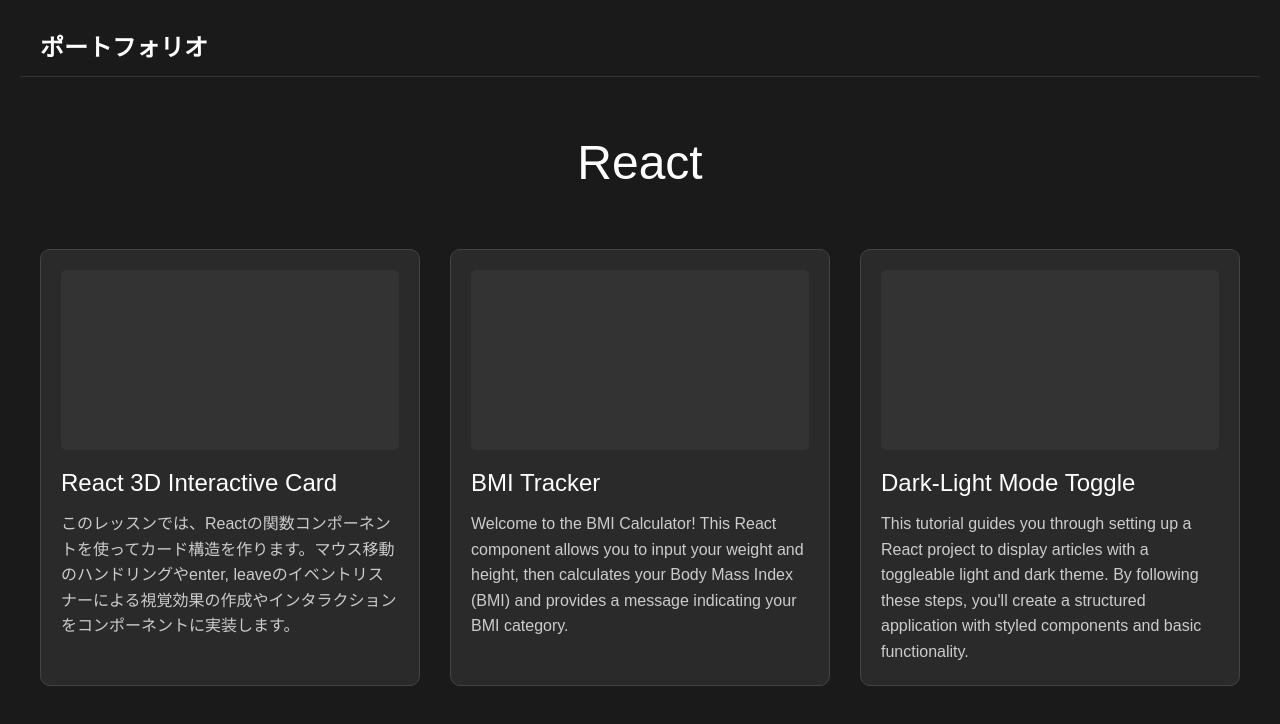
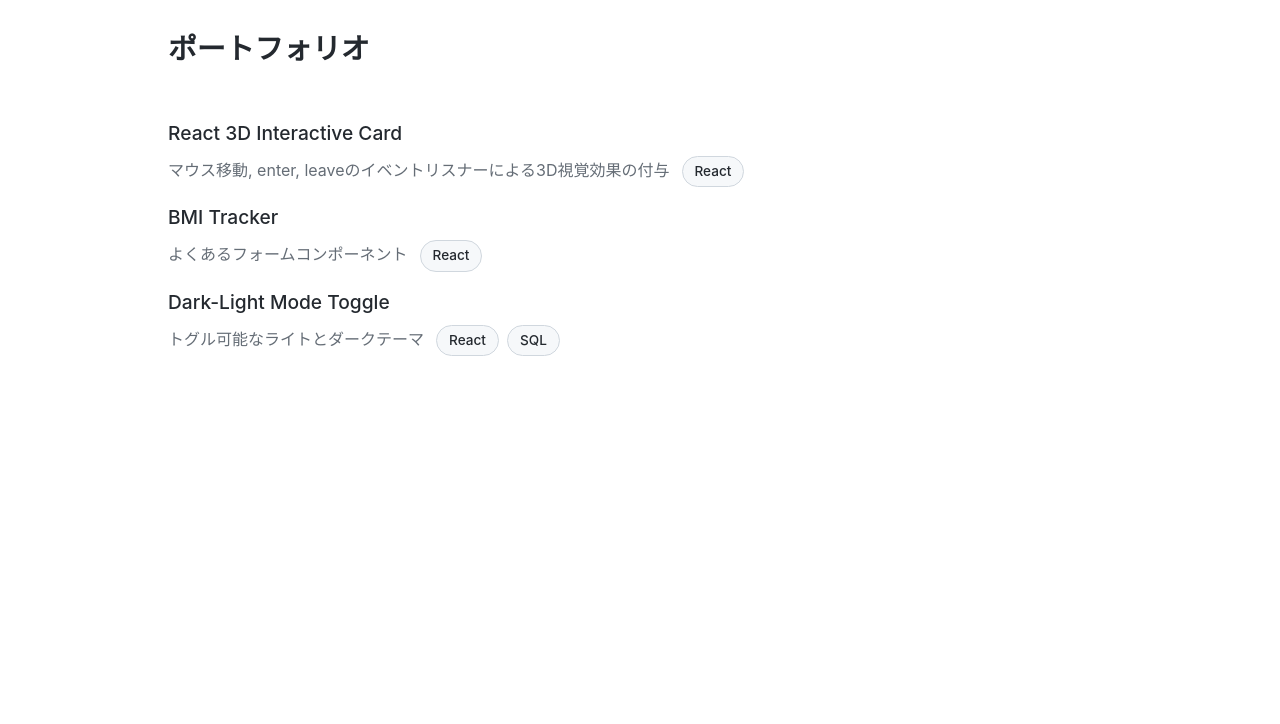
Before and after one commit to kmishima16/next-blog-portfolio, a Next.js app: page / in a window 1280 px wide. Shown: the top 724 px of the page. Built offline with nearby package versions, Linux system fonts and the light colour scheme.

Commit message:
update: 白い背景でブログ風

```diff
--- a/app/data.ts
+++ b/app/data.ts
@@ -2,18 +2,21 @@
 	{
 		id: 1,
 		title: "React 3D Interactive Card",
-		content: "このレッスンでは、Reactの関数コンポーネントを使ってカード構造を作ります。マウス移動のハンドリングやenter, leaveのイベントリスナーによる視覚効果の作成やインタラクションをコンポーネントに実装します。"
+		content: "マウス移動, enter, leaveのイベントリスナーによる3D視覚効果の付与",
+		tags: ["React"],
 	},
 	{
 		id: 2,
 		title: "BMI Tracker",
-		content: "Welcome to the BMI Calculator! This React component allows you to input your weight and height, then calculates your Body Mass Index (BMI) and provides a message indicating your BMI category."
+		content: "よくあるフォームコンポーネント",
+		tags: ["React"],
 	},
 	{
 		id: 3,
 		title: "Dark-Light Mode Toggle",
-		content: "This tutorial guides you through setting up a React project to display articles with a toggleable light and dark theme. By following these steps, you'll create a structured application with styled components and basic functionality."
-	}
+		content: "トグル可能なライトとダークテーマ",
+		tags: ["React", "SQL"],
+	},
 ];
 
 export default lessonCards;
--- a/app/page.module.css
+++ b/app/page.module.css
@@ -1,10 +1,14 @@
 /* 全体 */
 .main {
-	background-color: #1a1a1a;
-	color: #ffffff;
-	font-family: sans-serif;
+	background-color: #ffffff;
+	color: #24292f;
+	font-family:
+		-apple-system, BlinkMacSystemFont, "Segoe UI", "Noto Sans", Helvetica, Arial,
+		sans-serif;
 	padding: 20px;
 	min-height: 100vh;
+	max-width: 1024px;
+	margin: 0 auto;
 }
 
 /* ナビゲーション */
@@ -12,13 +16,17 @@
 	display: flex;
 	justify-content: space-between;
 	align-items: center;
-	padding: 10px 20px;
-	border-bottom: 1px solid #333;
+	padding: 15px 20px;
+	min-height: 40px;
 }
 
 .logo {
-	font-size: 1.5rem;
+	font-size: 1.8rem;
 	font-weight: bold;
+	display: flex;
+	align-items: center;
+	line-height: 1;
+	color: #24292f;
 }
 
 .nav ul {
@@ -33,7 +41,7 @@
 }
 
 .nav ul li a {
-	color: #ffffff;
+	color: #24292f;
 	text-decoration: none;
 }
 
@@ -47,63 +55,72 @@
 
 .loginButton {
 	background-color: transparent;
-	color: #ffffff;
+	color: #24292f;
+	border: 1px solid #d0d7de;
 }
 
 .signupButton {
-	background-color: #0070f3;
+	background-color: #1f883d;
 	color: #ffffff;
+	border: 1px solid #1f883d;
 }
 
-/* ヘッダー */
-.header {
-	text-align: center;
-	padding: 50px 0;
+/* ブログリスト */
+.blogList {
+	max-width: 1024px;
+	margin: 40px auto;
+	padding: 0 20px;
 }
 
-.header h1 {
-	font-size: 3rem;
+/* タブレット以下のサイズ */
+@media (max-width: 1024px) {
+	.blogList {
+		margin: 40px 20px;
+	}
+}
+
+/* モバイルサイズ */
+@media (max-width: 768px) {
+	.blogList {
+		margin: 20px 16px;
+		padding: 0;
+	}
+}
+
+.blogItem {
+	margin-bottom: 16px;
+	padding-bottom: 0;
+}
+
+.blogTitle {
+	font-size: 1.2rem;
+	margin: 0 0 8px 0;
+	color: #24292f;
+	font-weight: 500;
+}
+
+.blogContent {
+	color: #656d76;
+	line-height: 1.6;
 	margin: 0;
 }
 
-/* レッスンカード一覧 */
-.lessonGrid {
-	display: grid;
-	grid-template-columns: repeat(3, 1fr);
-	gap: 30px;
-	max-width: 1200px;
-	margin: 0 auto;
+.blogText {
+	display: inline;
+	margin-right: 12px;
 }
 
-.lessonCard {
-	background-color: #2a2a2a;
-	border: 1px solid #444;
-	border-radius: 10px;
-	padding: 20px;
-	display: flex;
-	flex-direction: column;
+.blogTags {
+	display: inline-flex;
+	gap: 8px;
 }
 
-.cardImage {
-	height: 180px;
-	background-color: #333; /* 画像プレースホルダー */
-	border-radius: 5px;
-	margin-bottom: 15px;
+.tag {
+	background-color: #f6f8fa;
+	color: #24292f;
+	padding: 4px 12px;
+	border-radius: 16px;
+	font-size: 0.85rem;
+	font-weight: 500;
+	border: 1px solid #d0d7de;
 }
-
-.lessonCard h3 {
-	font-size: 1.5rem;
-	margin: 0 0 10px;
-}
-
-.lessonCard p {
-	flex-grow: 1;
-	color: #ccc;
-	line-height: 1.6;
-}
-
-.cardMeta {
-	text-align: center;
-	font-size: 0.9rem;
-	color: #aaa;
-}
--- a/app/page.tsx
+++ b/app/page.tsx
@@ -8,18 +8,20 @@
 				<div className={styles.logo}>ポートフォリオ</div>
 			</nav>
 
-			<header className={styles.header}>
-				<h1>React</h1>
-			</header>
-
-			<section className={styles.lessonGrid}>
+			<section className={styles.blogList}>
 				{lessonCards.map((card) => (
-					<article key={card.id} className={styles.lessonCard}>
-						<div className={styles.cardImage}>
-							{/* 画像はCSSのbackground-imageで表示することを想定 */}
+					<article key={card.id} className={styles.blogItem}>
+						<h2 className={styles.blogTitle}>{card.title}</h2>
+						<div className={styles.blogContent}>
+							<p className={styles.blogText}>{card.content}</p>
+							<div className={styles.blogTags}>
+								{card.tags.map((tag) => (
+									<span key={tag} className={styles.tag}>
+										{tag}
+									</span>
+								))}
+							</div>
 						</div>
-						<h3>{card.title}</h3>
-						<p>{card.content}</p>
 					</article>
 				))}
 			</section>
```
